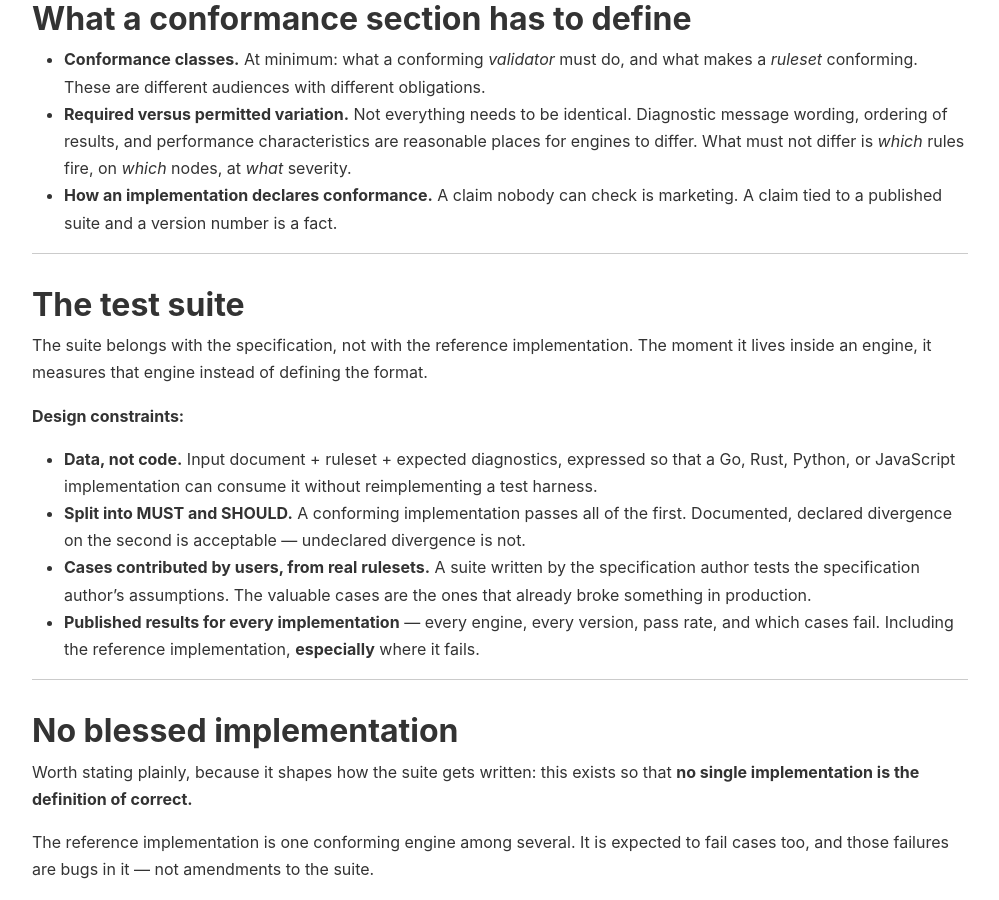
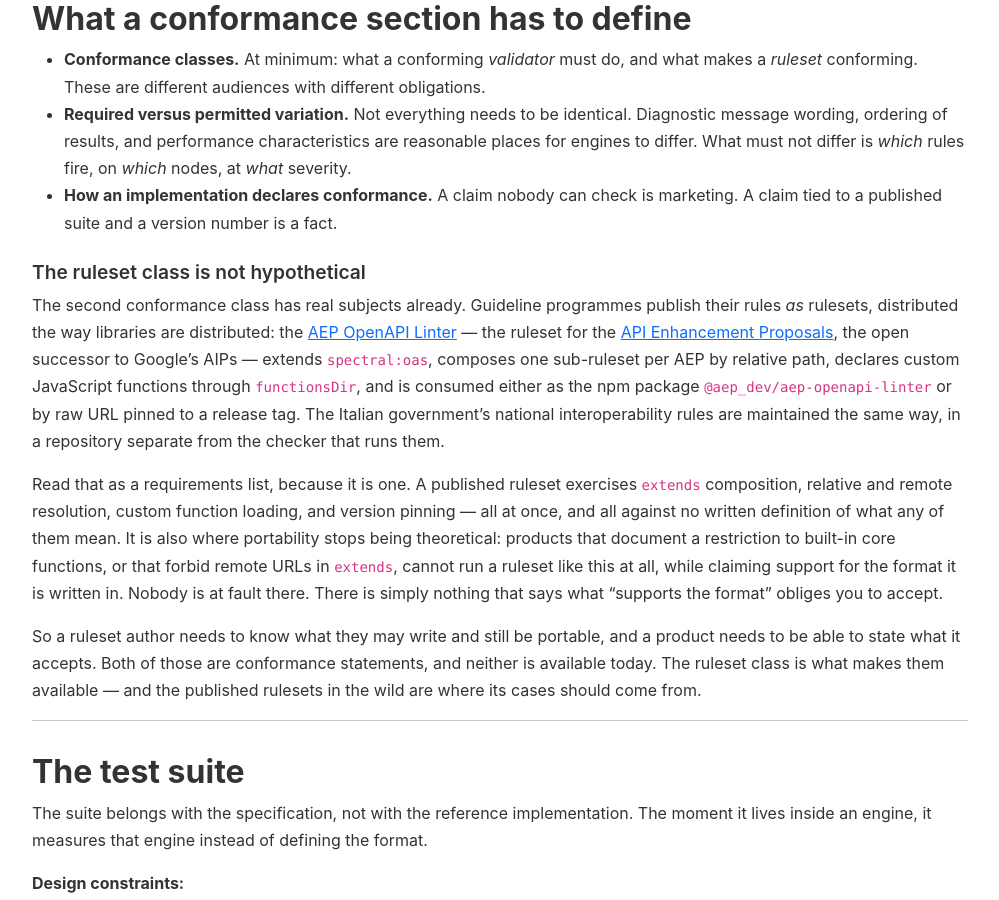
Before and after one commit to api-commons/spotlight-spec, a Jekyll site: the page built from conformance.md, in a window 1280 px wide and 900 px high, scrolled down 569 px. Shown: the whole window, without its empty margins (140-1139 px from the left). Built offline with Jekyll 4.4.1, drawn with Linux system fonts in a browser that asks for light colours.

Commit message:
Sync working tree 2026-09-22: commit pending files so the other laptop can pull and build

```diff
--- a/conformance.md
+++ b/conformance.md
@@ -39,6 +39,31 @@ predictable consequence of a format whose only definition was a linter's source
   differ. What must not differ is *which* rules fire, on *which* nodes, at *what* severity.
 - **How an implementation declares conformance.** A claim nobody can check is marketing. A claim
   tied to a published suite and a version number is a fact.
+
+### The ruleset class is not hypothetical
+
+The second conformance class has real subjects already. Guideline programmes publish their rules
+*as* rulesets, distributed the way libraries are distributed: the
+[AEP OpenAPI Linter](https://github.com/aep-dev/aep-openapi-linter) — the ruleset for the
+[API Enhancement Proposals](https://aep.dev), the open successor to Google's AIPs — extends
+`spectral:oas`, composes one sub-ruleset per AEP by relative path, declares custom JavaScript
+functions through `functionsDir`, and is consumed either as the npm package
+`@aep_dev/aep-openapi-linter` or by raw URL pinned to a release tag. The Italian government's
+national interoperability rules are maintained the same way, in a repository separate from the
+checker that runs them.
+
+Read that as a requirements list, because it is one. A published ruleset exercises `extends`
+composition, relative and remote resolution, custom function loading, and version pinning — all at
+once, and all against no written definition of what any of them mean. It is also where portability
+stops being theoretical: products that document a restriction to built-in core functions, or that
+forbid remote URLs in `extends`, cannot run a ruleset like this at all, while claiming support for
+the format it is written in. Nobody is at fault there. There is simply nothing that says what
+"supports the format" obliges you to accept.
+
+So a ruleset author needs to know what they may write and still be portable, and a product needs
+to be able to state what it accepts. Both of those are conformance statements, and neither is
+available today. The ruleset class is what makes them available — and the published rulesets in
+the wild are where its cases should come from.
 
 ---
 
```
